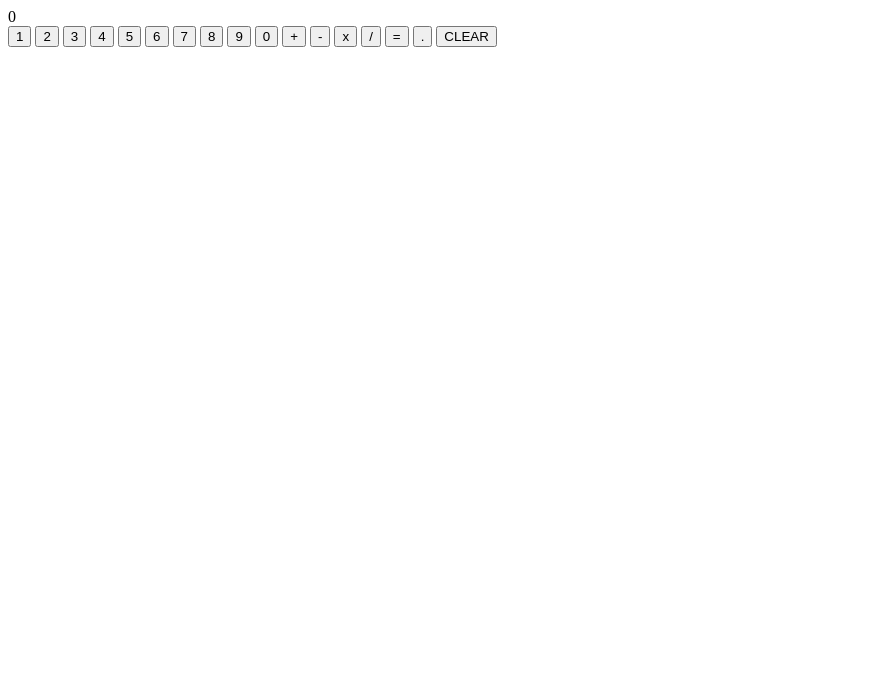
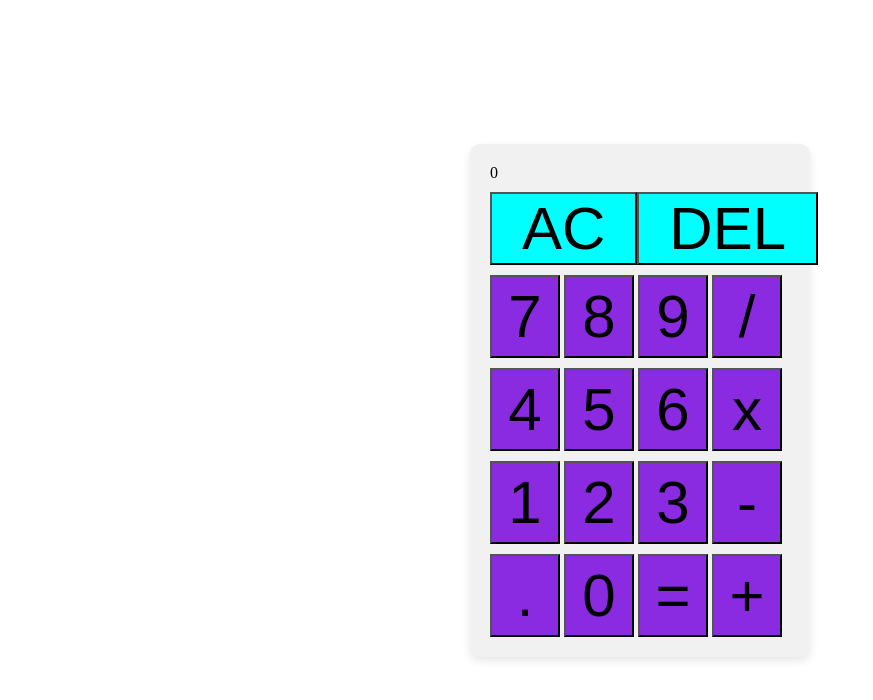
Before and after one commit to arijanbrkic/calculator, a plain HTML site: page index.html in a window 1280 px wide. Shown: the whole page, without its empty margins (0-873 px from the left). Drawn offline with Linux system fonts and the light colour scheme.

Commit message:
Added styles

```diff
--- a/index.html
+++ b/index.html
@@ -3,31 +3,41 @@
 <head>
     <meta charset="UTF-8">
     <meta name="viewport" content="width=device-width, initial-scale=1.0">
-    <title>Document</title>
+    <link rel="stylesheet" href="styles.css">
+    <title>Calculator</title>
 </head>
 <body>
     <!-- Create buttons for 0-9 AND the operators (+ - x / A AC) -->
-    <div id="calculator-container">
+    <div class="calculator-container">
         <div class="calculator-output" id="calculator-display"></div>
-        <!-- Number buttons -->
-        <button class="number-buttons" value="1">1</button>
-        <button class="number-buttons" value="2">2</button>
-        <button class="number-buttons" value="3">3</button>
-        <button class="number-buttons" value="4">4</button>
-        <button class="number-buttons" value="5">5</button>
-        <button class="number-buttons" value="6">6</button>
-        <button class="number-buttons" value="7">7</button>
-        <button class="number-buttons" value="8">8</button>
-        <button class="number-buttons" value="9">9</button>
-        <button class="number-buttons" value="0">0</button>
-        <!-- Operation number-buttons -->
-         <button class="operators-buttons" value="+" id="add-button">+</button>
-         <button class="operators-buttons" value="-" id="subtract-button">-</button>
-         <button class="operators-buttons" value="*" id="multiply-button">x</button>
-         <button class="operators-buttons" value="/" id="divide-button">/</button>
-         <button value="=" id="equals-button">=</button>
-         <button value="." id="decimal-button">.</button>
-         <button value="clear" id="clear-button">CLEAR</button>
+        <div class="first-row">
+            <button value="clear">AC</button>
+            <button value="delete">DEL</button>
+        </div>
+        <div class="second-row">
+            <button class="number-buttons" value="7">7</button>
+            <button class="number-buttons" value="8">8</button>
+            <button class="number-buttons" value="9">9</button>
+            <button class="operators-buttons" value="/" id="divide-button">/</button>
+        </div>
+        <div class="third-row">
+            <button class="number-buttons" value="4">4</button>
+            <button class="number-buttons" value="5">5</button>
+            <button class="number-buttons" value="6">6</button>
+            <button class="operators-buttons" value="*" id="multiply-button">x</button>
+        </div>
+        <div class="fourth-row">
+            <button class="number-buttons" value="1">1</button>
+            <button class="number-buttons" value="2">2</button>
+            <button class="number-buttons" value="3">3</button>
+            <button class="operators-buttons" value="-" id="subtract-button">-</button>
+        </div>
+        <div class="fifth-row">
+            <button class="operators-buttons" value=".">.</button>
+            <button class="number-buttons" value="0">0</button>
+            <button class="operators-buttons" value="=">=</button>
+            <button class="operators-buttons" value="+" id="add-button">+</button>
+        </div>
     </div>
 
     <script src="script.js"></script>
--- a/script.js
+++ b/script.js
@@ -50,3 +50,8 @@ function operate(currentOperator, firstOperand, secondOperand){
                 return "Come on dude...";
         }
 }
+
+function calculate(){
+    const result = operate();
+    calcDisplay.textContent = result;
+}
--- a/styles.css
+++ b/styles.css
@@ -0,0 +1,36 @@
+body {
+    margin: 0;
+    display: flex;
+    align-items: center;
+    justify-content: center;
+    min-height: 100vh;
+    width: 100%;
+
+}
+.calculator-container {
+    display: grid;
+    margin: 0 auto;
+    max-width: 300px;
+    gap: 10px;
+    background-color: #f1f1f1;
+    padding: 20px;
+    border-radius: 10px;
+    box-shadow: 0 4px 8px rgba(0, 0, 0, 0.1);
+}
+.number-buttons, .operators-buttons{
+    background-color: blueviolet;
+    font-size: 7.5vh;
+    padding: 5px;
+    aspect-ratio: 5;
+}
+.first-row {
+    display: flex;
+    justify-content: space-evenly;
+    padding: 0;
+}
+.first-row > button {
+    background-color: aqua;
+    font-size: 7.5vh;
+    padding: 0 30px;
+    margin: 0;
+}
```
